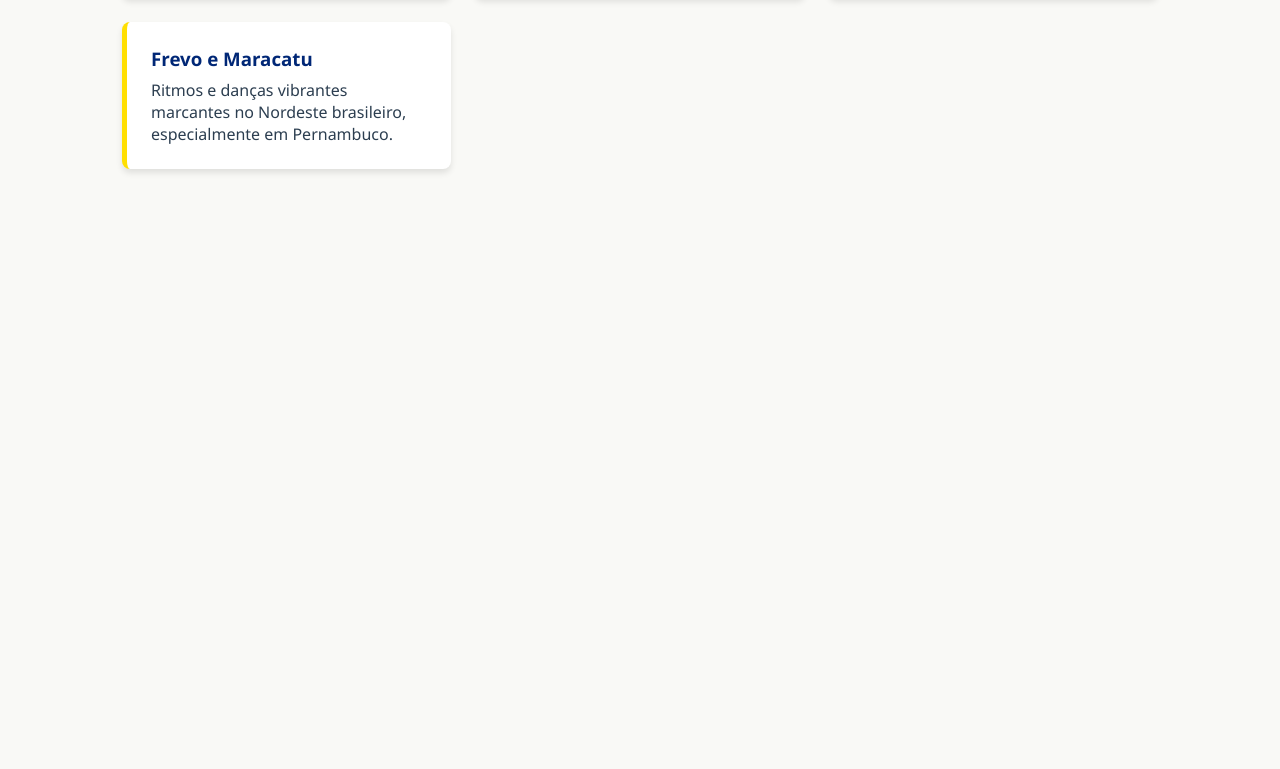
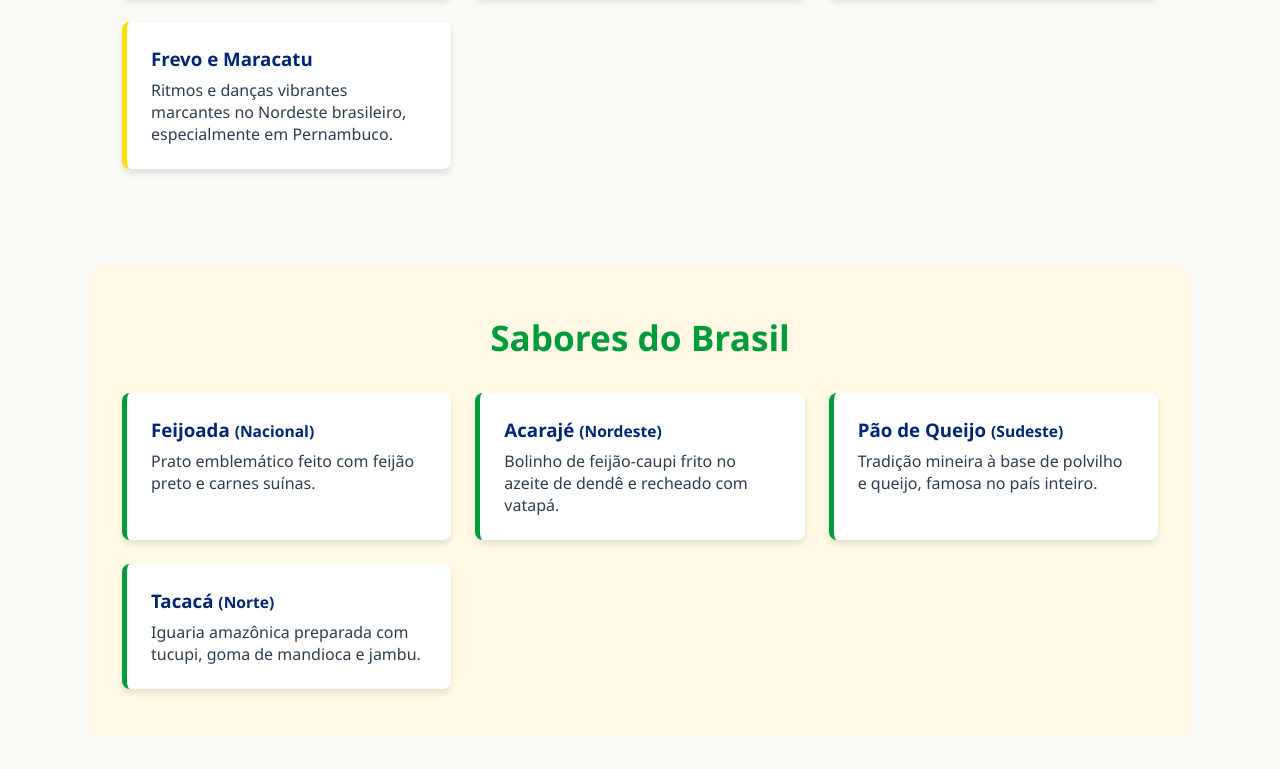
Before and after one commit to AnaPaulaMaximo/meu-projeto-react, a React (Create React App) app: page / in a window 1280 px wide. Shown: the part 659-1428 px from the top of the page. Before the commit the page ends 892 px from the top, so only its background shows below. Built offline with nearby package versions, Linux system fonts and the light colour scheme.

Commit message:
1.2.0 - feat: adiciona seção de gastronomia brasileira

```diff
--- a/src/App.css
+++ b/src/App.css
@@ -85,3 +85,13 @@ body {
   margin-bottom: 0.5rem;
   color: #002776;
 }
+.gastronomia {
+  background-color: #fff9e6;
+  border-radius: 12px;
+  padding: 3rem 2rem;
+  margin: 2rem auto;
+}
+
+.gastronomia-card {
+  border-left-color: #009c3b;
+}
--- a/src/App.js
+++ b/src/App.js
@@ -8,6 +8,13 @@ function App() {
     { id: 4, titulo: "Frevo e Maracatu", desc: "Ritmos e danças vibrantes marcantes no Nordeste brasileiro, especialmente em Pernambuco." }
   ];
 
+  const pratosTipicos = [
+    { id: 1, nome: "Feijoada", regiao: "Nacional", desc: "Prato emblemático feito com feijão preto e carnes suínas." },
+    { id: 2, nome: "Acarajé", regiao: "Nordeste", desc: "Bolinho de feijão-caupi frito no azeite de dendê e recheado com vatapá." },
+    { id: 3, nome: "Pão de Queijo", regiao: "Sudeste", desc: "Tradição mineira à base de polvilho e queijo, famosa no país inteiro." },
+    { id: 4, nome: "Tacacá", regiao: "Norte", desc: "Iguaria amazônica preparada com tucupi, goma de mandioca e jambu." }
+  ];
+
   return (
     <div className="App">
       <header className="header">
@@ -16,6 +23,7 @@ function App() {
           <ul className="nav-links">
             <li><a href="#hero">Início</a></li>
             <li><a href="#festas">Festas & Ritmos</a></li>
+            <li><a href="#gastronomia">Culinária</a></li>
           </ul>
         </nav>
       </header>
@@ -36,6 +44,18 @@ function App() {
           ))}
         </div>
       </section>
+
+      <section id="gastronomia" className="section gastronomia">
+        <h2 className="section-title">Sabores do Brasil</h2>
+        <div className="cards-grid">
+          {pratosTipicos.map((prato) => (
+            <div key={prato.id} className="card gastronomia-card">
+              <h3>{prato.nome} <small>({prato.regiao})</small></h3>
+              <p>{prato.desc}</p>
+            </div>
+          ))}
+        </div>
+      </section>
     </div>
   );
 }
```
